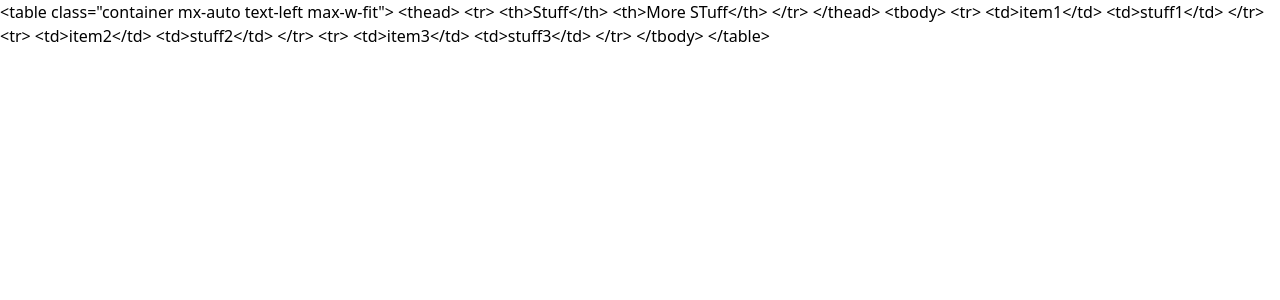
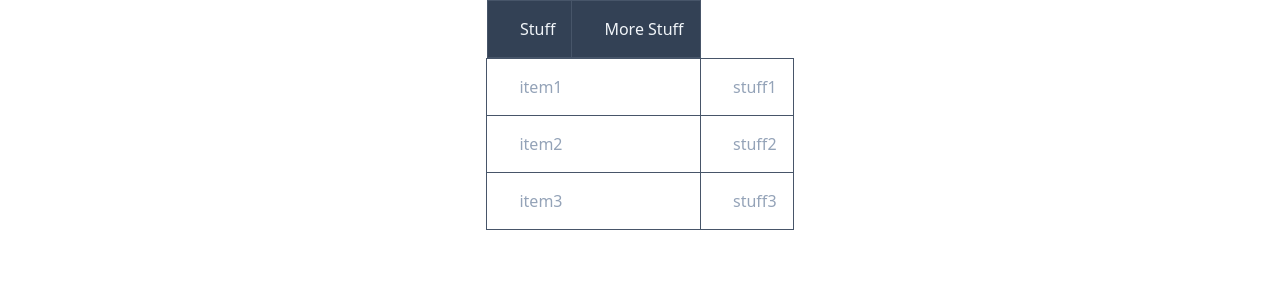
Before and after one commit to SWIC-177/wwe-react-justinflanagan123, a React (Vite) app: page / in a window 1280 px wide. Shown: the top 300 px of the page. Built offline with nearby package versions, Linux system fonts and the light colour scheme.

Commit message:
Update code

```diff
--- a/src/app.jsx
+++ b/src/app.jsx
@@ -5,8 +5,8 @@ export default function App() {
     <Table
       col1={["item1", "item2", "item3"]}
       col2={["stuff1", "stuff2", "stuff3"]}
-      col1Header={"Stuff"}
-      col2Header="More STuff"
+      col1Header="Stuff"
+      col2Header="More Stuff"
     />
   );
 }
--- a/src/components/table.jsx
+++ b/src/components/table.jsx
@@ -1,25 +1,21 @@
 export default function Table({ col1, col2, col1Header, col2Header }) {
-  return `
-      <table class="container mx-auto text-left max-w-fit">
-        <thead>
+  return (
+    <table className="container mx-auto max-w-fit text-left">
+      <thread>
         <tr>
-            <th>${col1Header}</th>
-            <th>${col2Header}</th>
+          <th>{col1Header}</th>
+          <th>{col2Header}</th>
         </tr>
-        </thead>
+      </thread>
 
       <tbody>
-          ${col1
-            .map(
-              (item, index) => `
-            <tr>
-              <td>${item}</td>
-              <td>${col2[index] || ""}</td>
+        {col1.map((item, index) => (
+          <tr key={index}>
+            <td>{item}</td>
+            <td>{col2[index] || ""} </td>
           </tr>
-          `,
-            )
-            .join("")}
+        ))}
       </tbody>
     </table>
-    `;
+  );
 }
```
Lines whose indentation alone changed are shown as unchanged.
